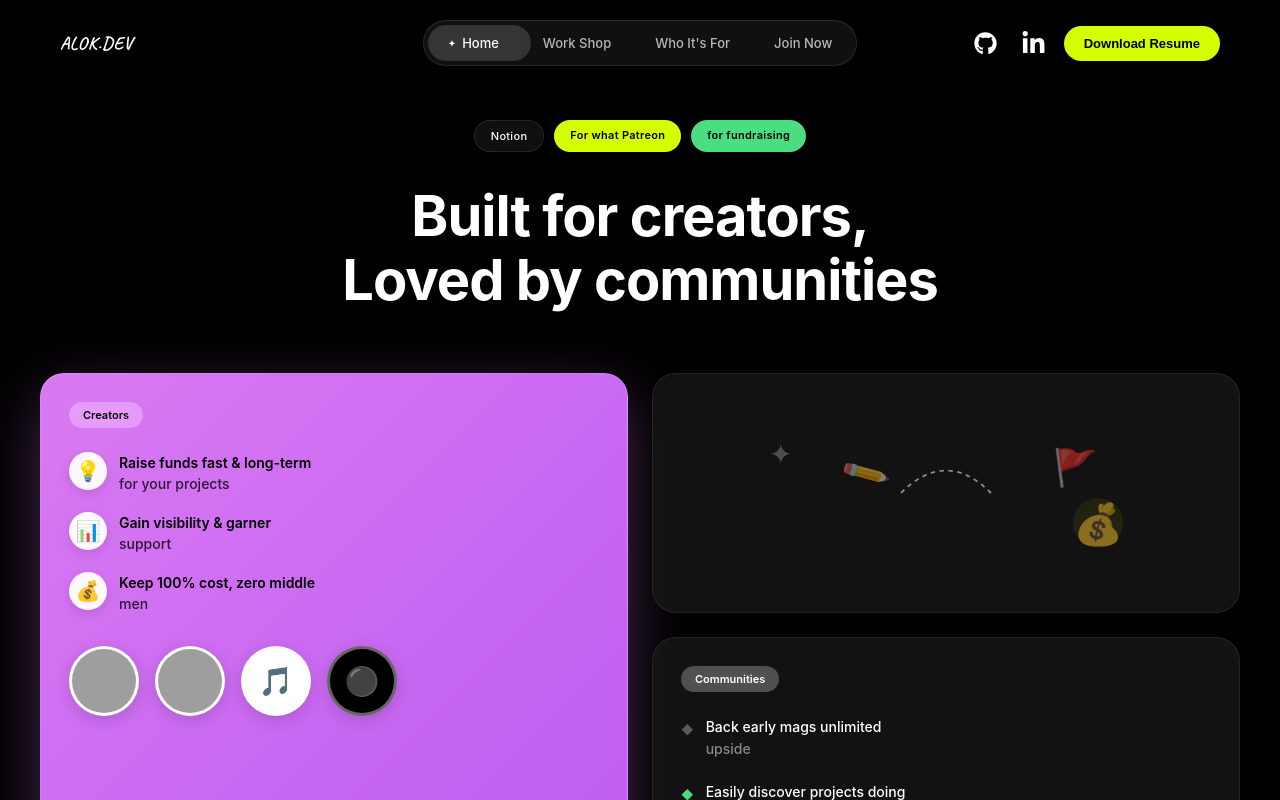
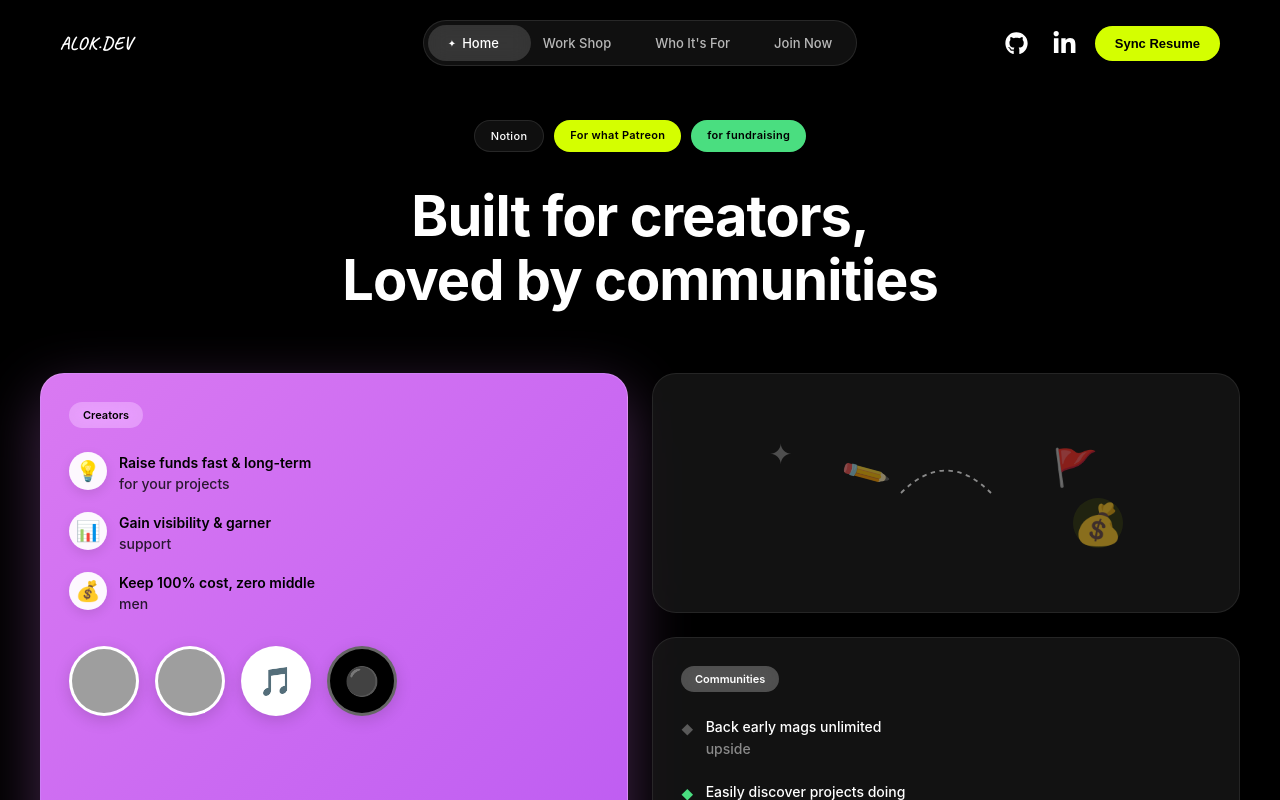
Before and after one commit to aloknaik01/NEW_PORTFOLIO, a React (Vite) app: page / in a window 1280 px wide. Shown: the top 800 px of the page. Built offline with nearby package versions, Linux system fonts and the light colour scheme; grey boxes are pictures that could not be loaded.

Commit message:
update header layout for hero integration

```diff
--- a/src/components/header/Header.jsx
+++ b/src/components/header/Header.jsx
@@ -46,7 +46,7 @@ export default function Header() {
             <button className="icon-btn">
               <FaLinkedinIn size={25} />
             </button>
-            <button className="launch-btn">Download Resume</button>
+            <button className="launch-btn">Sync Resume</button>
           </div>
         </div>
       </nav>
```
